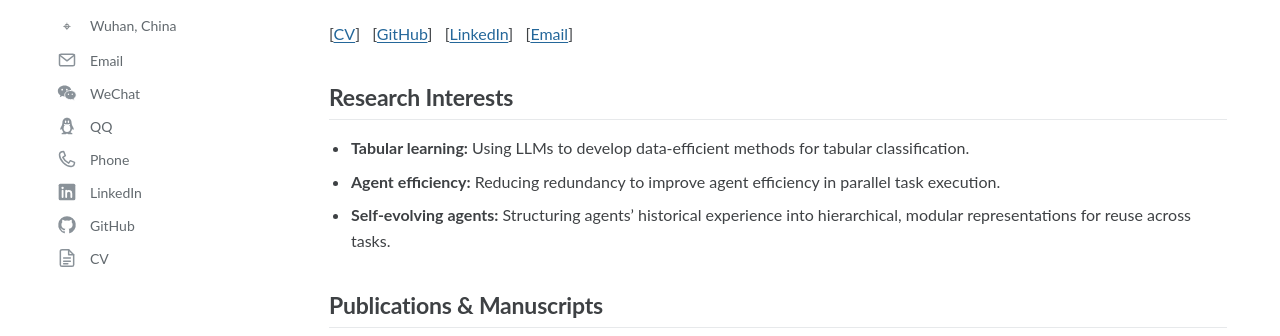
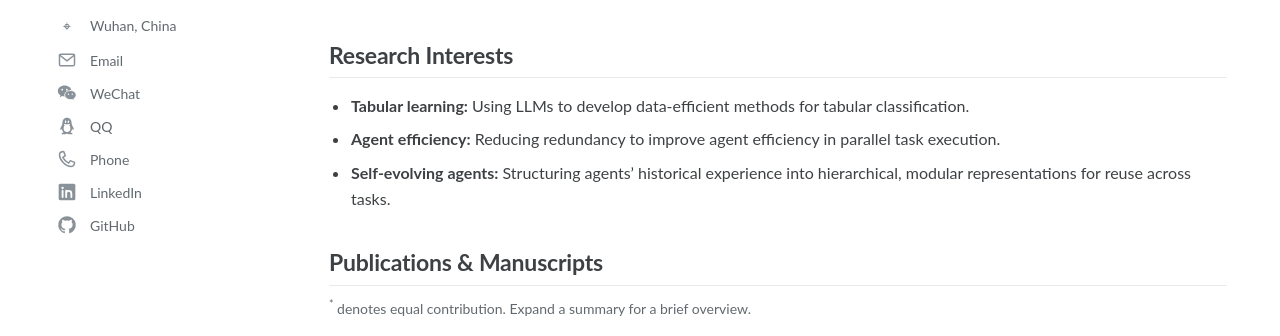
Before and after one commit to yueqiu0/yueqiu0.github.io, a plain HTML site: page index.html in a window 1280 px wide. Shown: the part 425-761 px from the top of the page. Drawn offline with Linux system fonts and the light colour scheme.

Commit message:
Remove homepage quick links and CV contact entry

```diff
--- a/index.html
+++ b/index.html
@@ -79,15 +79,8 @@
             <span class="contact-label">GitHub</span>
             <span class="contact-info" id="contact-github" hidden><a href="https://github.com/yueqiu0">github.com/yueqiu0</a></span>
           </li>
-          <li class="contact-method">
-            <button type="button" class="contact-toggle" aria-label="CV" aria-expanded="false" aria-controls="contact-cv">
-              <svg viewBox="0 0 24 24" fill="none" stroke="currentColor" stroke-width="1.8" stroke-linecap="round" stroke-linejoin="round" aria-hidden="true"><path d="M14 2H6a2 2 0 0 0-2 2v16a2 2 0 0 0 2 2h12a2 2 0 0 0 2-2V8Z"/><path d="M14 2v6h6M8 12h8M8 16h8M8 19h5"/></svg>
-            </button>
-            <span class="contact-label">CV</span>
-            <span class="contact-info" id="contact-cv" hidden><a href="assets/Yue_Qiu_CV.pdf">Curriculum Vitae</a></span>
-          </li>
         </ul>
-        <noscript><p class="contact-fallback"><a href="mailto:yueqiu@hust.edu.cn">yueqiu@hust.edu.cn</a><br>WeChat: yue458888<br>QQ: 909210537<br><a href="tel:+8618723042770">+86 187 2304 2770</a><br><a href="https://www.linkedin.com/in/yue-qiu-7098463b5/">LinkedIn</a> · <a href="https://github.com/yueqiu0">GitHub</a> · <a href="assets/Yue_Qiu_CV.pdf">CV</a></p></noscript>
+        <noscript><p class="contact-fallback"><a href="mailto:yueqiu@hust.edu.cn">yueqiu@hust.edu.cn</a><br>WeChat: yue458888<br>QQ: 909210537<br><a href="tel:+8618723042770">+86 187 2304 2770</a><br><a href="https://www.linkedin.com/in/yue-qiu-7098463b5/">LinkedIn</a> · <a href="https://github.com/yueqiu0">GitHub</a></p></noscript>
       </div>
     </aside>
 
@@ -98,7 +91,6 @@
         <p class="applicant-notice"><strong>I am applying for MS/PhD programs starting in Fall 2027.</strong><br>Happy to discuss research opportunities and collaborations. Please <a href="mailto:yueqiu@hust.edu.cn">feel free to reach out</a>!</p>
         <p>I am a final-year undergraduate in Computer Science and Technology at <a href="https://www.hust.edu.cn/">Huazhong University of Science and Technology</a>, expected to graduate in June 2027. My research interests lie in <strong>efficient LLM agents</strong>, <strong>LLM-guided tabular learning</strong>, and <strong>self-evolving agents</strong>.</p>
         <p>I have worked with Prof. <a href="https://qinbinli.com/">Qinbin Li</a> on hypergraph-based agent planning and workflow reuse, as well as LLM-guided decision trees for few-shot tabular classification. Looking ahead, I am interested in organizing agents’ past experience into hierarchical, modular representations to support more effective reuse across tasks.</p>
-        <p class="quick-links">[<a href="assets/Yue_Qiu_CV.pdf">CV</a>] &nbsp; [<a href="https://github.com/yueqiu0">GitHub</a>] &nbsp; [<a href="https://www.linkedin.com/in/yue-qiu-7098463b5/">LinkedIn</a>] &nbsp; [<a href="mailto:yueqiu@hust.edu.cn">Email</a>]</p>
       </section>
 
       <section id="research" aria-labelledby="research-heading">
```
